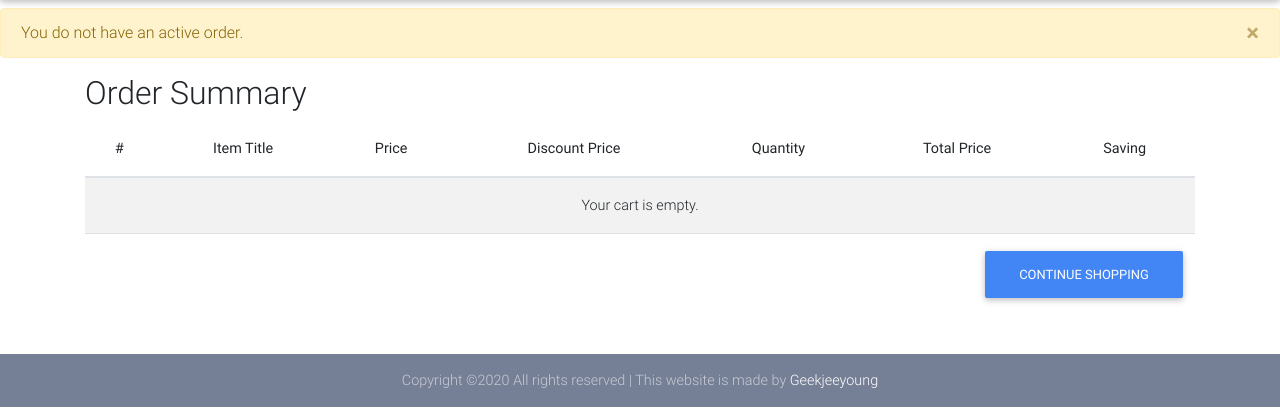
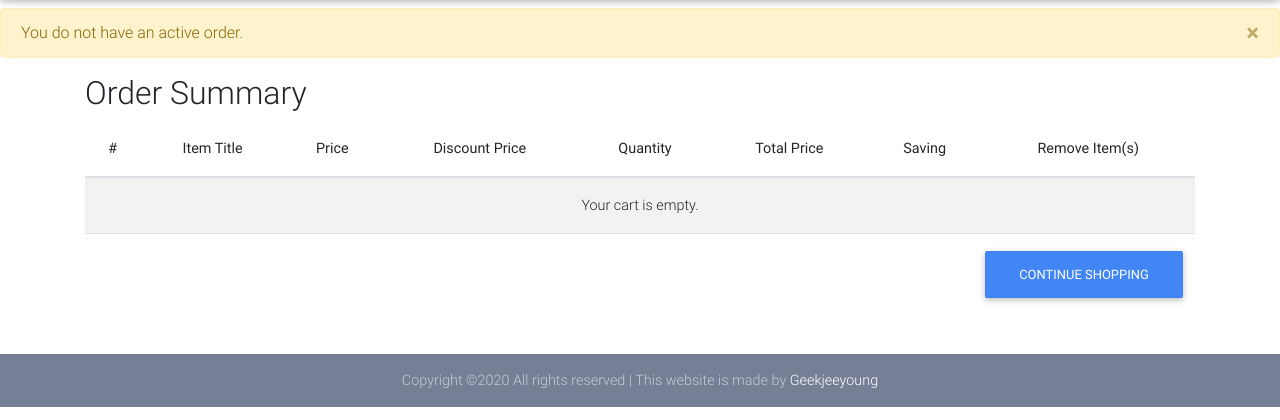
Before and after one commit to hancandice/eshop, a Django app: page /order-summary/ in a window 1280 px wide. Shown: the part 64-484 px from the top of the page. Run offline with Django 3.2, Linux system fonts and the light colour scheme; the visitor is signed in with stand-in values (Sample User, id 1); data that the repository does not hold is empty; some libraries are stand-ins or nearby versions.

Commit message:
Update cart

```diff
--- a/core/urls.py
+++ b/core/urls.py
@@ -10,4 +10,6 @@ urlpatterns = [
     path('add-to-cart/<slug>/', views.add_to_cart, name="add-to-cart"),
     path('remove-from-cart/<slug>/',
          views.remove_from_cart, name="remove-from-cart"),
+    path('remove-item-from-cart/<slug>/',
+         views.remove_single_item_from_cart, name="remove-single-item-from-cart"),
 ]
--- a/core/views.py
+++ b/core/views.py
@@ -58,16 +58,18 @@ def add_to_cart(request, slug):
             order_item.quantity += 1
             order_item.save()
             messages.info(request, "This item quantity was updated.")
+            return redirect("core:order-summary")
         else:
+            order.items.add(order_item)
             messages.info(request, "This item was added to your cart.")
-            order.items.add(order_item)
+            return redirect("core:order-summary")
     else:
         ordered_date = timezone.now()
         order = Order.objects.create(
             user=request.user, ordered_date=ordered_date)
         order.items.add(order_item)
         messages.info(request, "This item was added to your cart.")
-    return redirect("core:product", slug=slug)
+        return redirect("core:order-summary")
 
 
 @login_required
@@ -84,11 +86,42 @@ def remove_from_cart(request, slug):
                 is_ordered=False,
             )[0]
             order_item.delete()
-            messages.info(request, "This item was removed from your cart.")
-            return redirect("core:product", slug=slug)
+            messages.warning(request, "This item was removed from your cart.")
+            return redirect("core:order-summary")
         else:
             messages.warning(request, "This item was not in your cart.")
             return redirect("core:product", slug=slug)
     else:
         messages.warning(request, "You do not have an active order.")
         return redirect("core:product", slug=slug)
+
+
+@login_required
+def remove_single_item_from_cart(request, slug):
+    item = get_object_or_404(Item, slug=slug)
+    order_qs = Order.objects.filter(user=request.user, is_ordered=False)
+    if order_qs.exists():
+        order = order_qs[0]
+        # check if the order item is in the order.
+        if order.items.filter(item__slug=item.slug).exists():
+            order_item = OrderItem.objects.filter(
+                item=item,
+                user=request.user,
+                is_ordered=False,
+            )[0]
+            if order_item.quantity >= 2:
+                order_item.quantity -= 1
+                order_item.save()
+                messages.info(request, "This item quantity was updated.")
+                return redirect("core:order-summary")
+            else:
+                order_item.delete()
+                messages.warning(
+                    request, "This item was removed from your cart.")
+                return redirect("core:order-summary")
+        else:
+            messages.warning(request, "This item was not in your cart.")
+            return redirect("core:product", slug=slug)
+    else:
+        messages.warning(request, "You do not have an active order.")
+        return redirect("core:product", slug=slug)
--- a/templates/order_summary.html
+++ b/templates/order_summary.html
@@ -14,6 +14,7 @@
             <th scope="col">Quantity</th>
             <th scope="col">Total Price</th>
             <th scope="col">Saving</th>
+            <th scope="col">Remove Item(s)</th>
           </tr>
         </thead>
         <tbody>
@@ -28,7 +29,7 @@
               {% else %}
               {% endif %}
             </td>
-            <td><a><i class="fas fa-minus mr-2"></i></a>{{ order_item.quantity }}<a><i class="fas fa-plus ml-2"></i></a></td>
+            <td><a href="{% url 'core:remove-single-item-from-cart' order_item.item.slug %}"><i class="fas fa-minus mr-2"></i></a>{{ order_item.quantity }}<a href="{% url 'core:add-to-cart' order_item.item.slug %}"><i class="fas fa-plus ml-2"></i></a></td>
             <td>
               {% if order_item.item.discount_price %}
                 ${{ order_item.get_total_discount_item_price }}
@@ -43,13 +44,14 @@
 
               {% endif %}
             </td>
+            <td><a href="{% url 'core:remove-from-cart' order_item.item.slug %}"><i style="color: red;" class="fas fa-trash-alt"></i></a></td>
           </tr>
           {% empty %}
           <tr>
-            <td colspan="7">Your cart is empty.</td>
+            <td colspan="8">Your cart is empty.</td>
           </tr>
           <tr>
-            <th scope="row" colspan="7">
+            <th scope="row" colspan="8">
               <a href="{% url 'core:homepage' %}" class="btn btn-primary float-right">Continue Shopping</a>
             </th>
           </tr>
@@ -64,9 +66,10 @@
             <b>💰 You've saved: <br>${{ object.get_total_amount_saved}}</b>
             {% endif %}
           </td>
+          <td></td>
         </t>
         <tr>
-          <th scope="row" colspan="7">
+          <th scope="row" colspan="8">
             <a href="{% url 'core:checkout' %}" class="btn btn-secondary float-right ml-2">Proceed to checkout</a>
             <a href="{% url 'core:homepage' %}" class="btn btn-primary float-right">Continue Shopping</a>
           </th>
```
